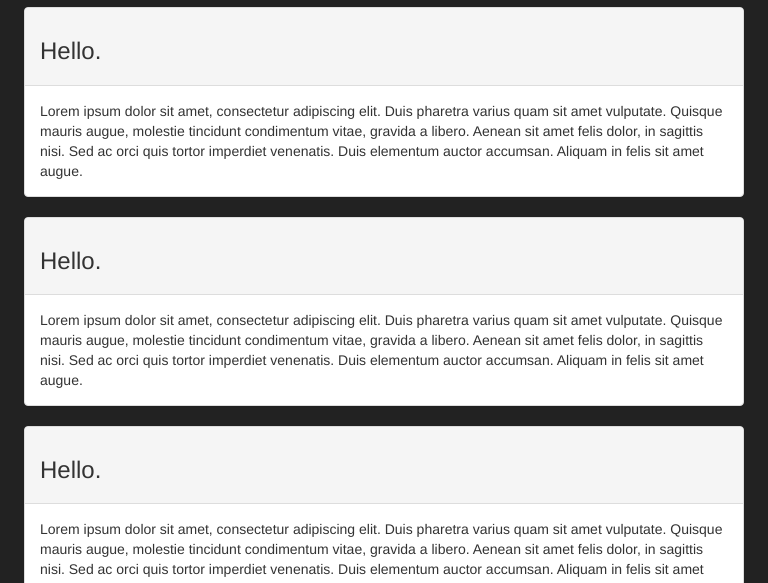
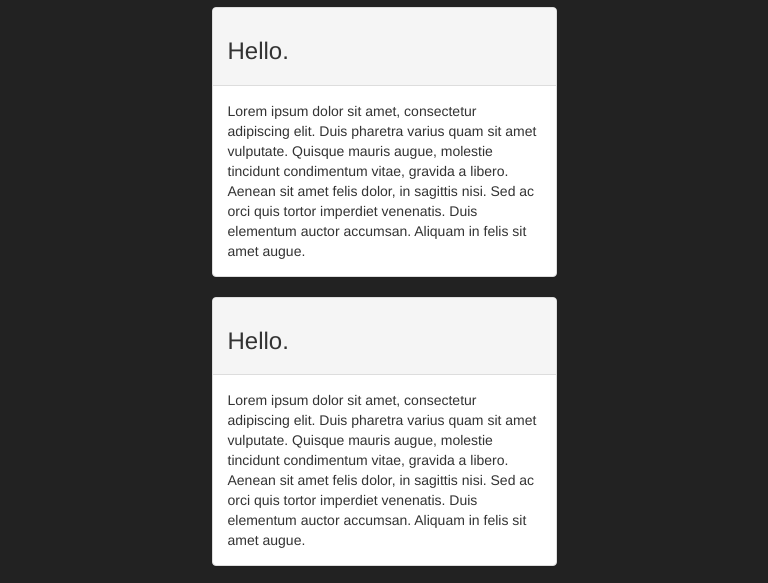
Before and after one commit to Taintedapple/MacMackin.ninja, a plain HTML site: page Consulting.html in a window 768 px wide. Shown: the part 162-745 px from the top of the page. Drawn offline with nearby package versions, Linux system fonts and the light colour scheme; a script that the page names is missing.

Commit message:
fixed panal spacing on tables

```diff
--- a/css/Consulting.css
+++ b/css/Consulting.css
@@ -5,6 +5,15 @@
 .h1 {
 color: rgba(0, 188, 140, 1);
 text-align: center;
+}
+
+@media (min-width: 768px) and (max-width: 991px) {
+	.col-md-4 {
+		max-width: 50%;
+		float: none;
+		margin-left: auto;
+		margin-right: auto;
+	}
 }
 
 /* Custom container */
```
